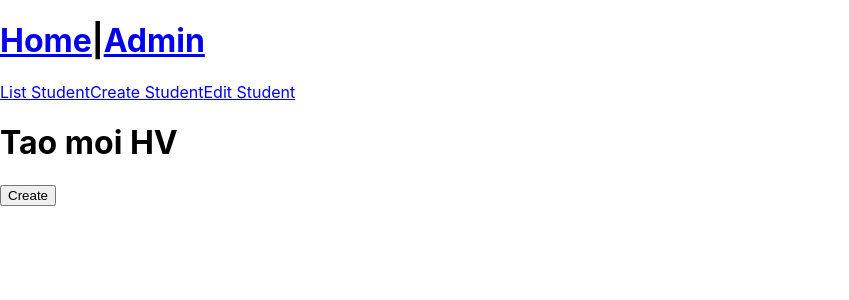
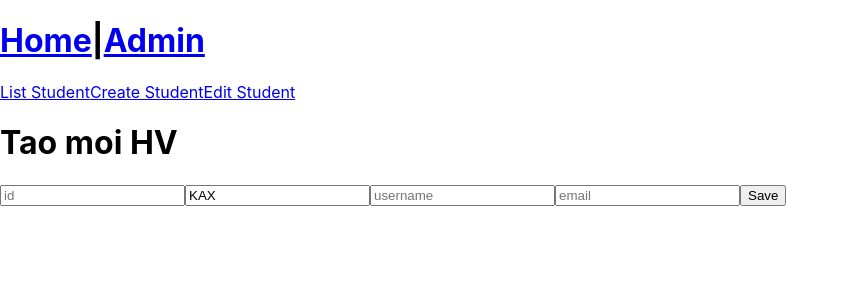
Before and after one commit to VuKieuAnh/React-Router, a React (Create React App) app: page /create-student in a window 1280 px wide. Shown: the top 300 px of the page, without its empty margins (0-849 px from the left). Built offline with nearby package versions, Linux system fonts and the light colour scheme.

Commit message:
add, list user

```diff
--- a/package.json
+++ b/package.json
@@ -7,6 +7,7 @@
     "@testing-library/react": "^13.4.0",
     "@testing-library/user-event": "^13.5.0",
     "axios": "^1.3.3",
+    "formik": "^2.2.9",
     "react": "^18.2.0",
     "react-dom": "^18.2.0",
     "react-router-dom": "^6.8.1",
--- a/src/pages/student/CreateStudent.js
+++ b/src/pages/student/CreateStudent.js
@@ -1,14 +1,45 @@
 import {useNavigate} from "react-router-dom";
+import {Field, Form, Formik} from "formik";
+import axios from "axios";
 
 export default function CreateStudent(){
     const navigate = useNavigate()
     return(
         <>
             <h1>Tao moi HV</h1>
-            <button onClick={()=>{navigate(
-                '/list-student',
-                {state:{id: 'ID01',name: 'KA' }}
-            )}}>Create</button>
+            <Formik initialValues={{
+                id:'',
+                name: 'KAX',
+                username: '',
+                email: ''
+
+            }} onSubmit={(values)=>{
+                axios.post('https://jsonplaceholder.typicode.com/users', values)
+                    .then(
+                        axios.get('https://jsonplaceholder.typicode.com/users').then(
+                            res =>{
+                                console.log(res.data)
+                            }
+                        ),
+                        alert("thanh cong")
+                    )
+            }
+
+            }>
+                <Form>
+                    <Field name={'id'} placeholder={'id'}></Field>
+                    <Field name={'name'} placeholder={'name'}></Field>
+                    <Field name={'username'} placeholder={'username'}></Field>
+                    <Field name={'email'} placeholder={'email'}></Field>
+                    <button >Save</button>
+                </Form>
+            </Formik>
+
+
+            {/*<button onClick={()=>{navigate(*/}
+            {/*    '/list-student',*/}
+            {/*    {state:{id: 'ID01',name: 'KA' }}*/}
+            {/*)}}>Create</button>*/}
         </>
     )
 }
```
Also changed, not shown: 1 other file (tests, documents, lock files or other folders).
